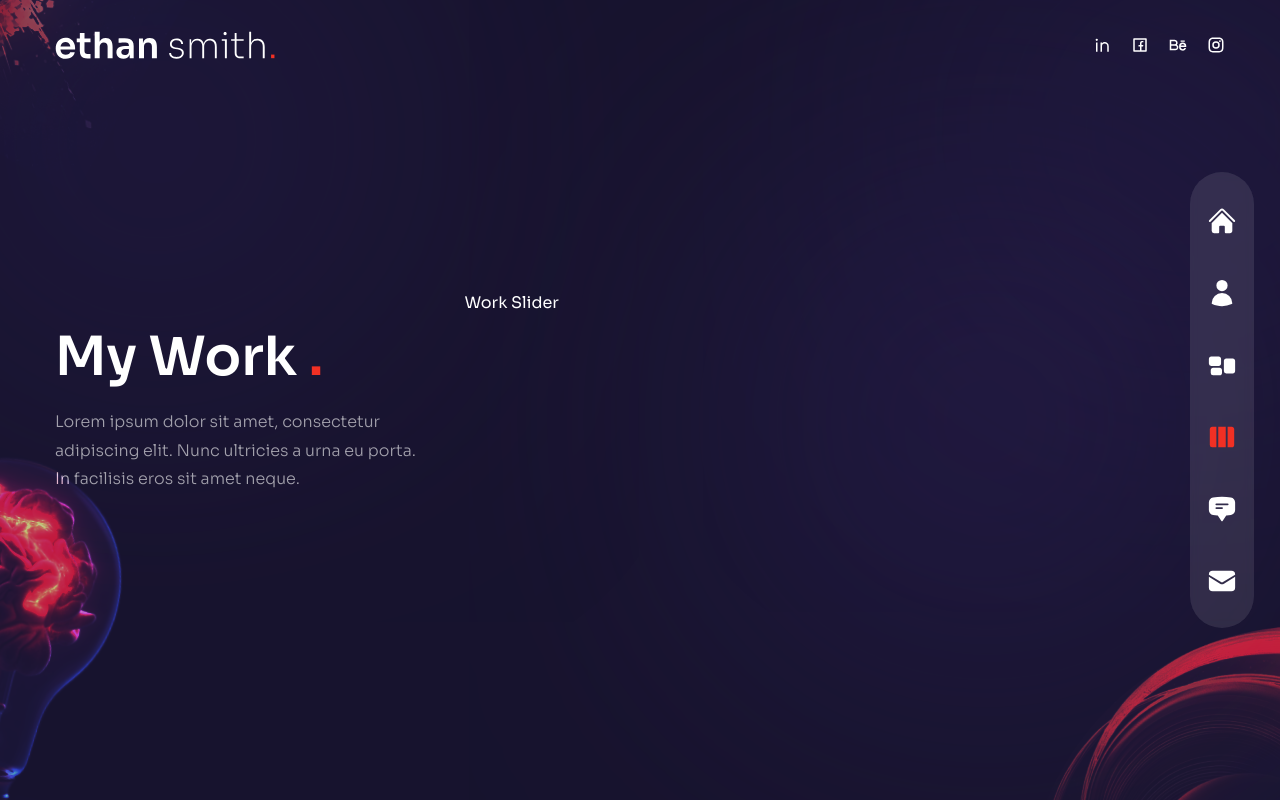
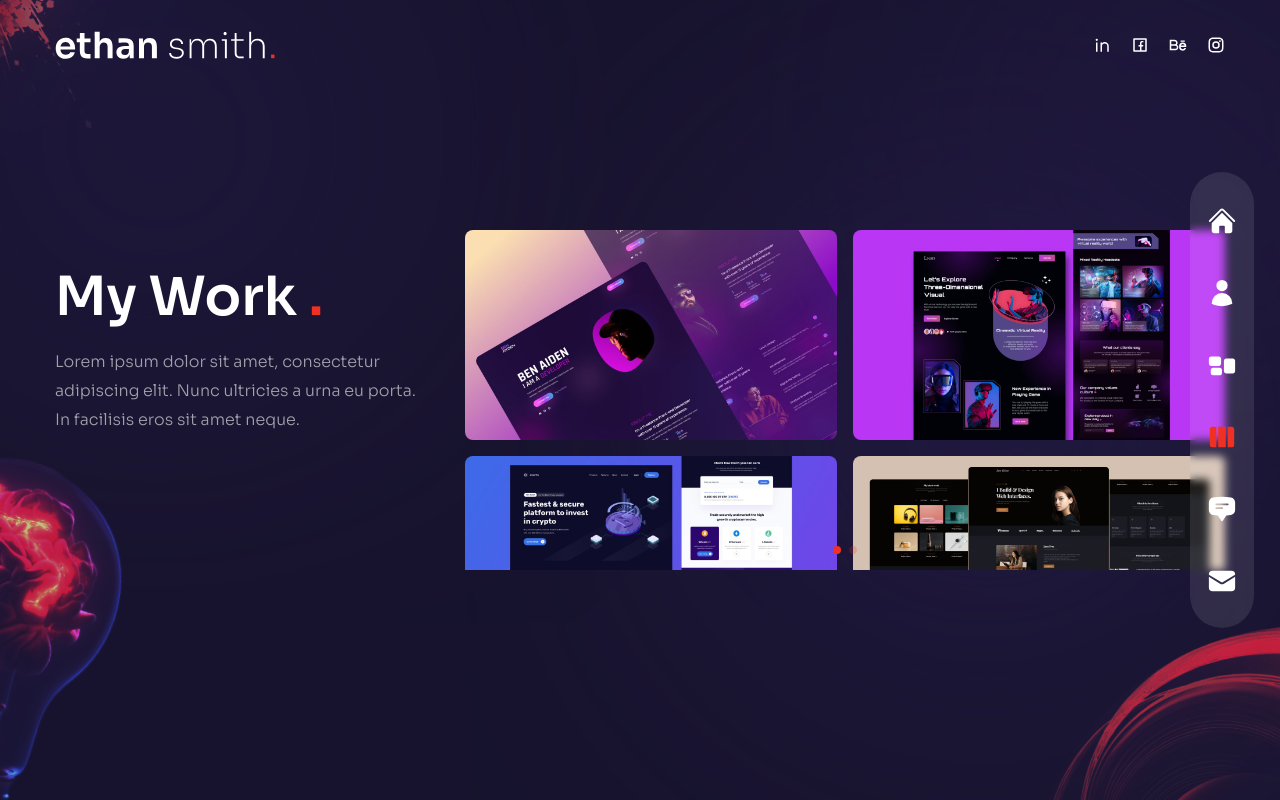
Before and after one commit to kishwerjabeen/mujtaba-portfolios, a Next.js app: page /work in a window 1280 px wide. Built offline with nearby package versions, Linux system fonts and the light colour scheme.

Commit message:
work on slide

```diff
--- a/components/WorkSlider.js
+++ b/components/WorkSlider.js
@@ -1,3 +1,24 @@
+// imprt swiper Reat component
+import { Swiper, SwiperSlide } from 'swiper/react'
+
+// import swper styles
+import 'swiper/css';
+import 'swiper/css/free-mode';
+import 'swiper/css/pagination';
+
+
+// icons
+import {
+  BsArrowRight
+} from "react-icons/bs";
+
+
+// imprt required module
+import { Pagination } from 'swiper'
+
+//next image
+import Image from 'next/image';
+
 // data
 const workSlides = {
   slides: [
@@ -45,7 +66,45 @@ const workSlides = {
 };
 
 const WorkSlider = () => {
-  return <div>Work Slider</div>;
+  return (
+    <Swiper
+      spaceBetween={10}
+      pagination={{
+        clickable: true,
+      }}
+      modules={[Pagination]}
+      className='h-[280px] sm:h-[340px]'
+    >
+
+
+
+      {
+        workSlides.slides.map((Slide, index) => {
+          return (
+            <SwiperSlide key={index}>
+              <div className='grid grid-cols-2 grid-rows-2 gap-4 cursor-pointer' >
+                {Slide.images.map((images, index) => {
+                  return (
+                    <div className='relative rounded-lg overflow-hidden flex items-center justify-center group
+                    '>
+                      <div>
+                        {/* images */}
+                        <Image
+                          src={images.path}
+                          width={500}
+                          height={300}
+                          alt='' />
+                      </div>
+                    </div>
+                  );
+                })}
+              </div>
+
+            </SwiperSlide>
+          );
+        })}
+    </Swiper >
+  );
 };
 
 export default WorkSlider;
```
